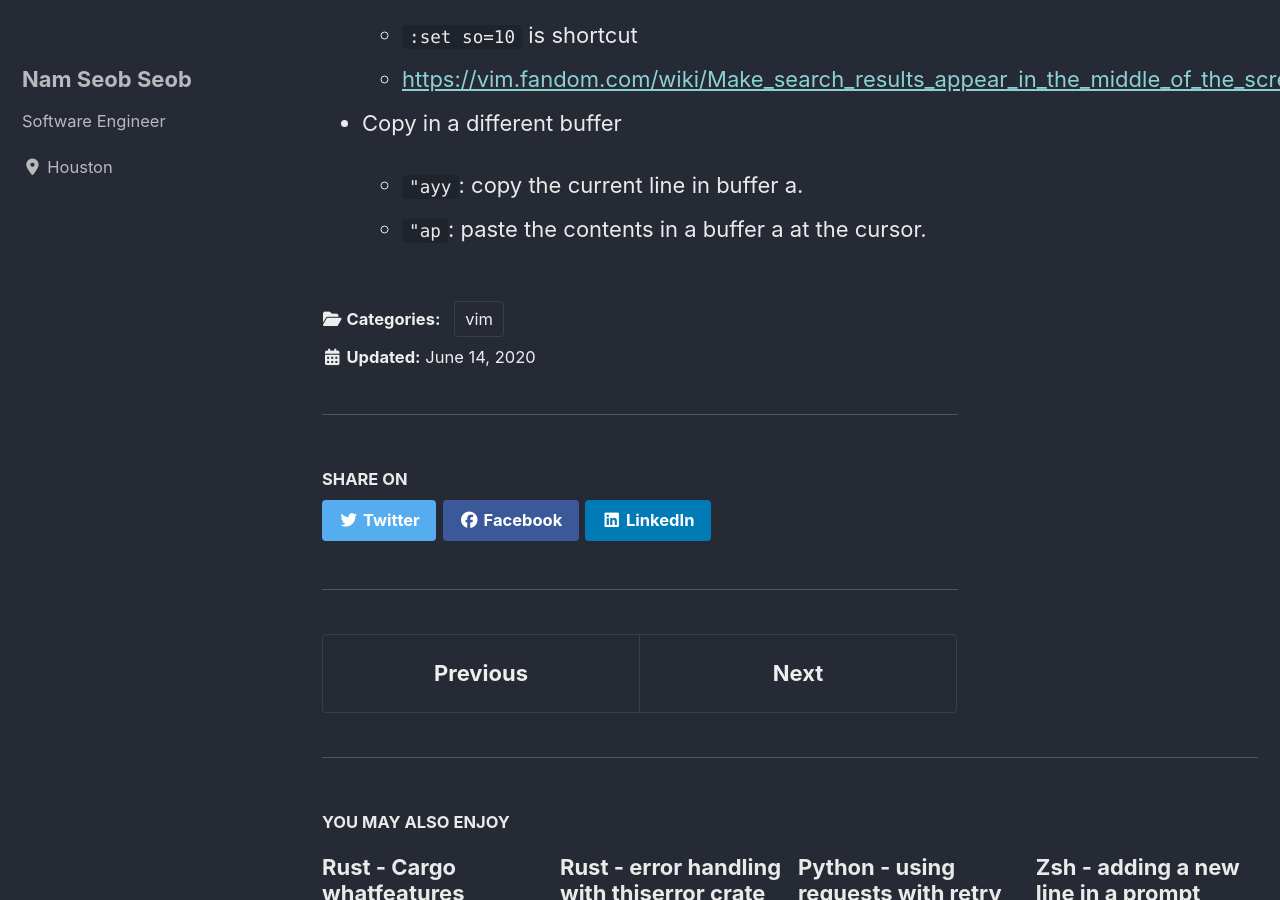
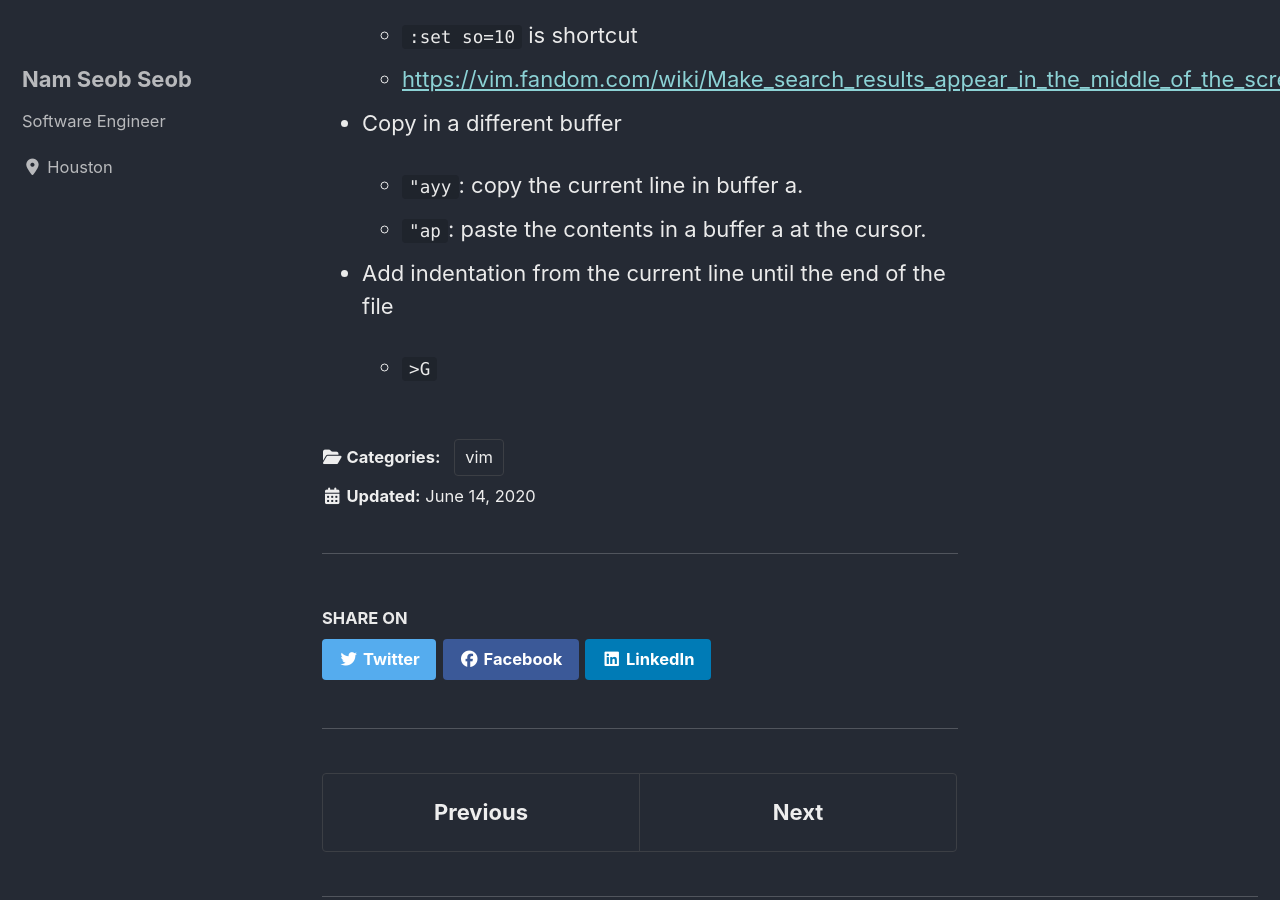
Before and after one commit to nsclass/nsclass.github.io, a Jekyll site: the page built from _posts/2020-06-14-vim-basic-commands.md, in a window 1280 px wide and 900 px high, scrolled down 4548 px. Built offline with Jekyll 4.4.1, drawn with Linux system fonts in a browser that asks for light colours; cached includes are drawn as plain includes; nearby versions of some CDN libraries.

```diff
--- a/_posts/2020-06-14-vim-basic-commands.md
+++ b/_posts/2020-06-14-vim-basic-commands.md
@@ -124,5 +124,9 @@ You can use modifiers to change the meaning of a noun. Some modifiers are `i`, w
   - [https://vim.fandom.com/wiki/Make_search_results_appear_in_the_middle_of_the_screen](https://vim.fandom.com/wiki/Make_search_results_appear_in_the_middle_of_the_screen)
 
 - Copy in a different buffer
+
   - `"ayy`: copy the current line in buffer a.
   - `"ap`: paste the contents in a buffer a at the cursor.
+
+- Add indentation from the current line until the end of the file
+  - `>G`
```
Also changed, not shown: _posts/2020-07-17-python-requests-retry.md (+1 -0 lines).
